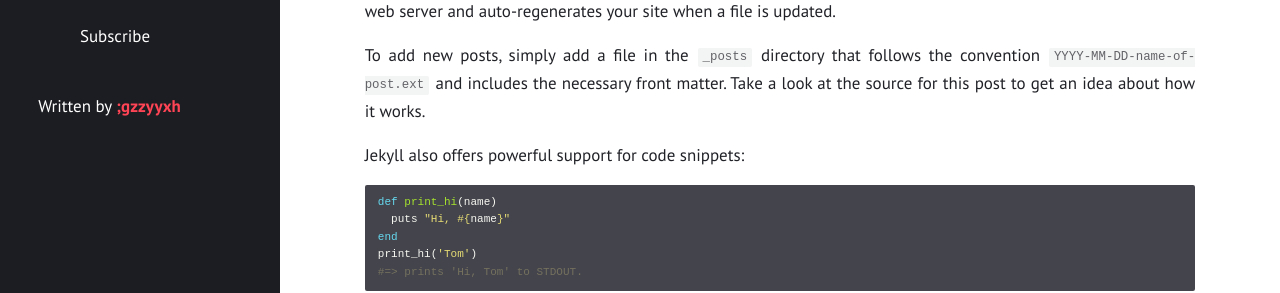
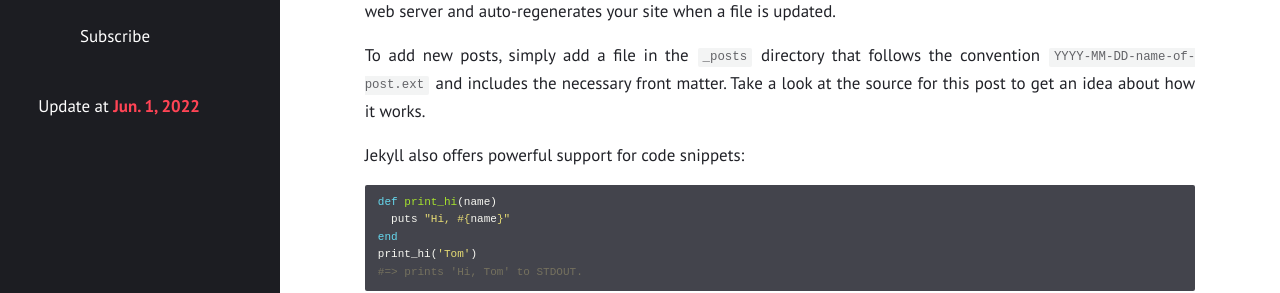
Before and after one commit to gzzyyxh/gzzyyxh, a Jekyll site: the page built from docs/_posts/2017-03-01-welcome-to-jekyll.md, in a window 1280 px wide. Shown: the part 203-496 px from the top of the page. Built offline with Jekyll 4.4.1, drawn with Linux system fonts in a browser that asks for light colours.

Commit message:
Update _config.yml

```diff
--- a/docs/_config.yml
+++ b/docs/_config.yml
@@ -1,8 +1,8 @@
 title: "About Me"
 author: "Xiuhua Yang"
-description: "Written by <b style=\"color: #f45;\">;gzzyyxh</b>"
+description: "Update at <b style=\"color: #f45;\">Jun. 1, 2022</b>"
 #permalink: /:title/
-lang: "en"
+#lang: "en"
 excerpt_separator: "\n\n\n"
 date_format: "%B %d, %Y"
 
```
